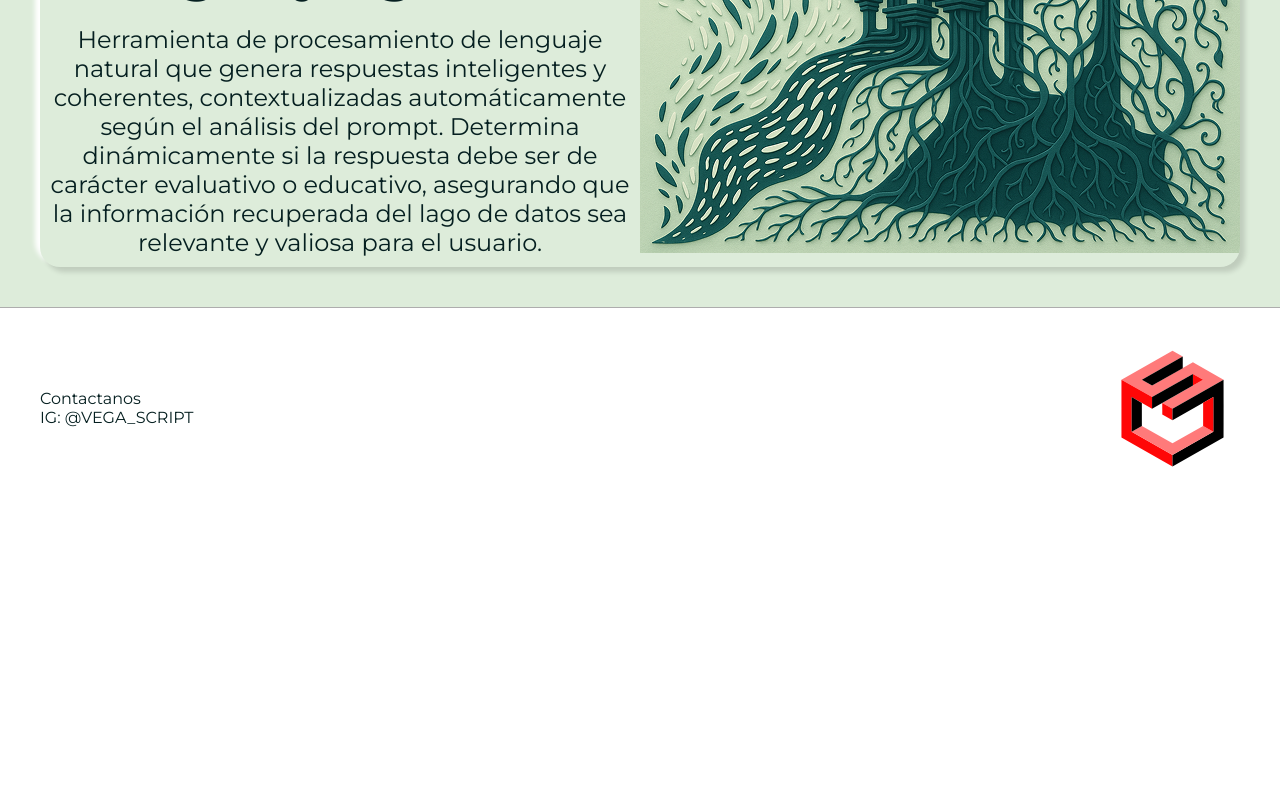
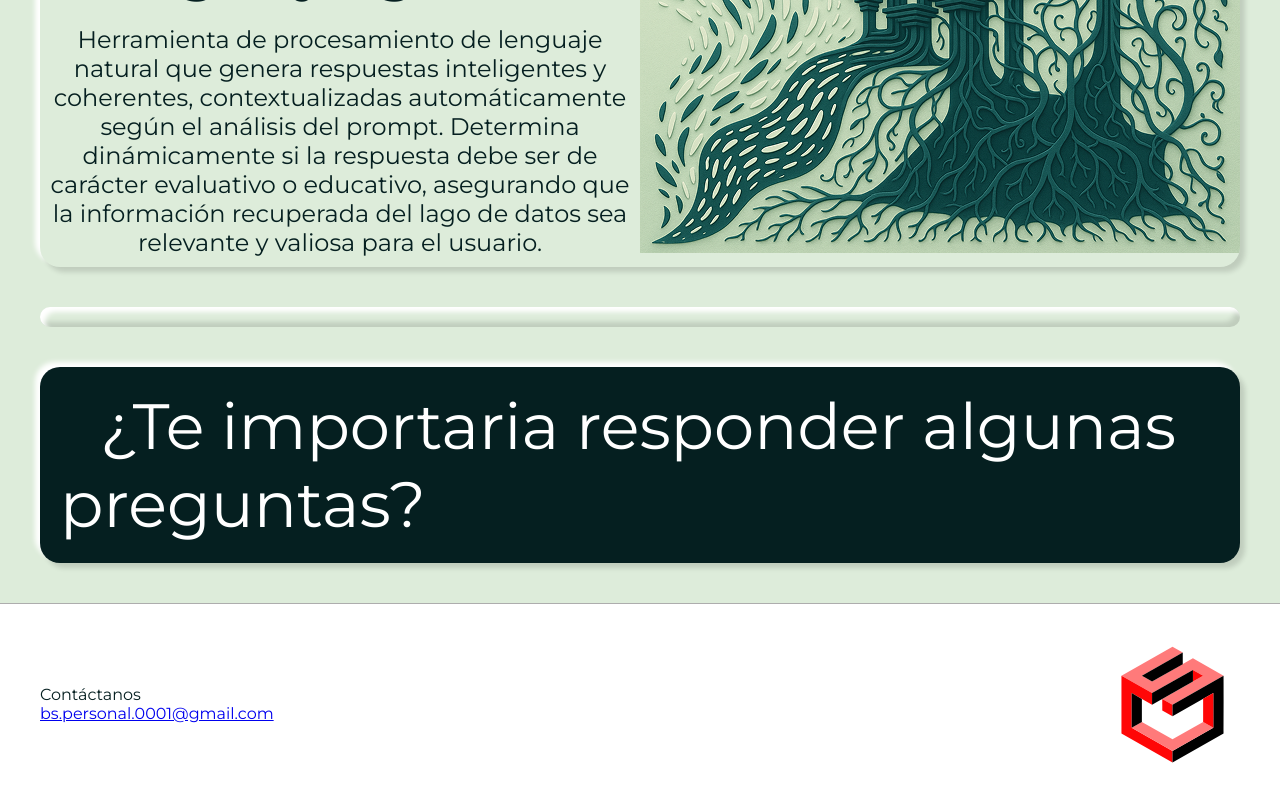
Before and after one commit to ArmandoRodriguezV/LandingPage_Planty, a React (Vite) app: page / in a window 1280 px wide. Shown: the part 3388-4188 px from the top of the page. Before the commit the page ends 3896 px from the top, so only its background shows below. Built offline with nearby package versions, Linux system fonts and the light colour scheme.

Commit message:
Final x2

```diff
--- a/index.html
+++ b/index.html
@@ -2,7 +2,7 @@
 <html lang="en">
   <head>
     <meta charset="UTF-8" />
-    <link rel="icon" type="image/svg+xml" href="/vite.svg" />
+    <link rel="icon" type="image/svg+xml" href="./src/assets/logo.svg" />
     <meta name="viewport" content="width=device-width, initial-scale=1.0" />
     <title>landing_page</title>
   </head>
--- a/src/pages/landing.css
+++ b/src/pages/landing.css
@@ -14,3 +14,26 @@
         margin: 0;
     }
 }
+
+.landing .linkButton {
+    background: #051F20;
+    cursor: pointer;
+    padding: 20px;
+    border-radius: 20px;
+    box-shadow:
+        5px 5px 5px #00000022,
+        -5px -5px 5px #fff;
+    transition: .3s;
+    a {
+        color: white;
+        text-decoration: none;
+
+    }
+}
+
+.linkButton:hover {
+    background: #051F2088;
+    box-shadow:
+        inset 5px 5px 5px #fff,
+        inset -5px -5px 5px #00000022;
+}
--- a/src/pages/landing.tsx
+++ b/src/pages/landing.tsx
@@ -54,6 +54,10 @@ export default function Landing() {
                     'Herramienta de procesamiento de lenguaje natural que genera respuestas inteligentes y coherentes, contextualizadas automáticamente según el análisis del prompt. Determina dinámicamente si la respuesta debe ser de carácter evaluativo o educativo, asegurando que la información recuperada del lago de datos sea relevante y valiosa para el usuario.  '
                     image={plantimg4}
                 />
+                <Separator />
+                <div className='linkButton'>
+                    <a href='https://docs.google.com/forms/d/e/1FAIpQLScx0uNh0vLqjdkb7HTuxijmu7htbMvc8HfTy5XyUbXjIj4esA/viewform?usp=dialog' className='title'>¿Te importaria responder algunas preguntas?</a>
+                </div>
             </div>
             <Footer />
         </div>
--- a/src/styles/general.css
+++ b/src/styles/general.css
@@ -28,12 +28,6 @@
     inset 5px 5px 5px #fff,
     inset -5px -5px 5px #00000022;
 }
-
-.isDark {
-    color: #DDECDA;
-    background: #051F20;
-}
-
 .isLight {
     color: #051F20;
     background: #DDECDA;
--- a/src/ui/footer/footer.tsx
+++ b/src/ui/footer/footer.tsx
@@ -5,8 +5,10 @@ export default function Footer() {
     return (
         <div className='footer content'>
             <div>
-                <p className='link'>Contactanos</p>
-                <p className='link'>IG: @VEGA_SCRIPT</p>
+                <p className='link'>Contáctanos</p>
+                <a href='mailto:bs.personal.0001@gmail.com' className='link'>
+                    bs.personal.0001@gmail.com
+                </a>
             </div>
             <img src={vs} height="175px"/>
         </div>
```
